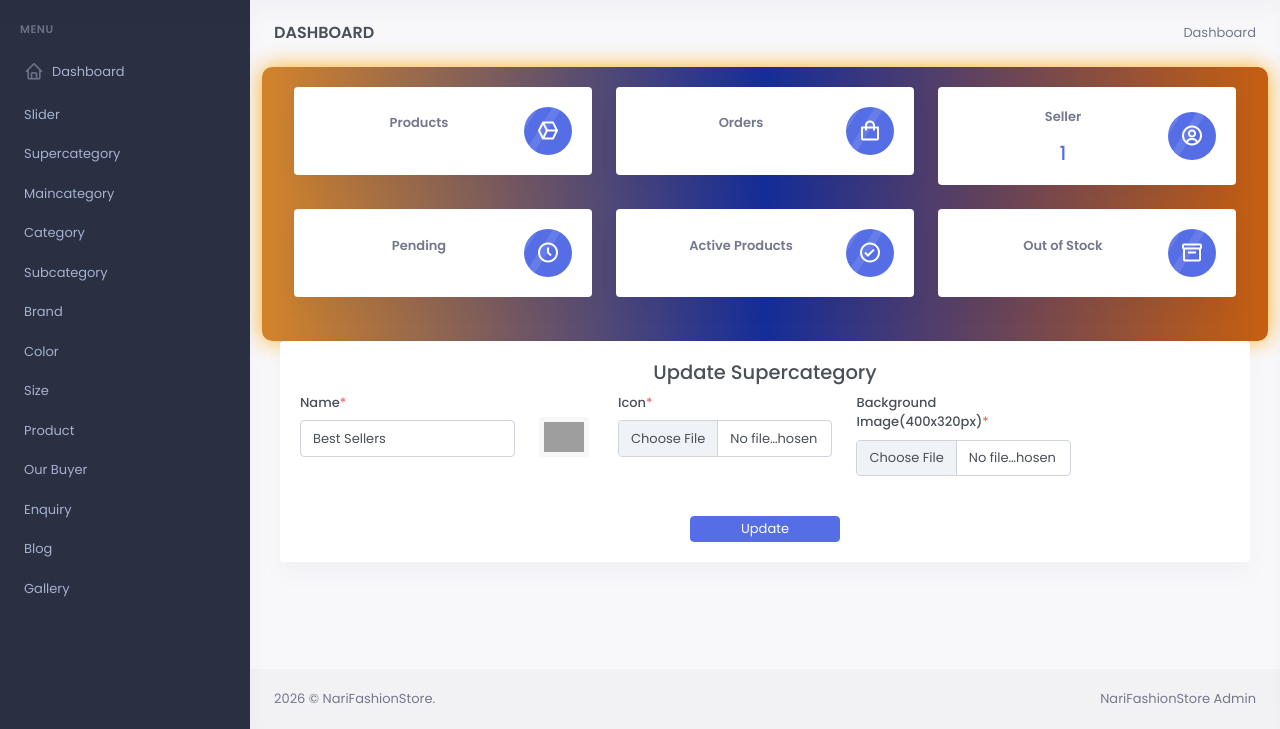
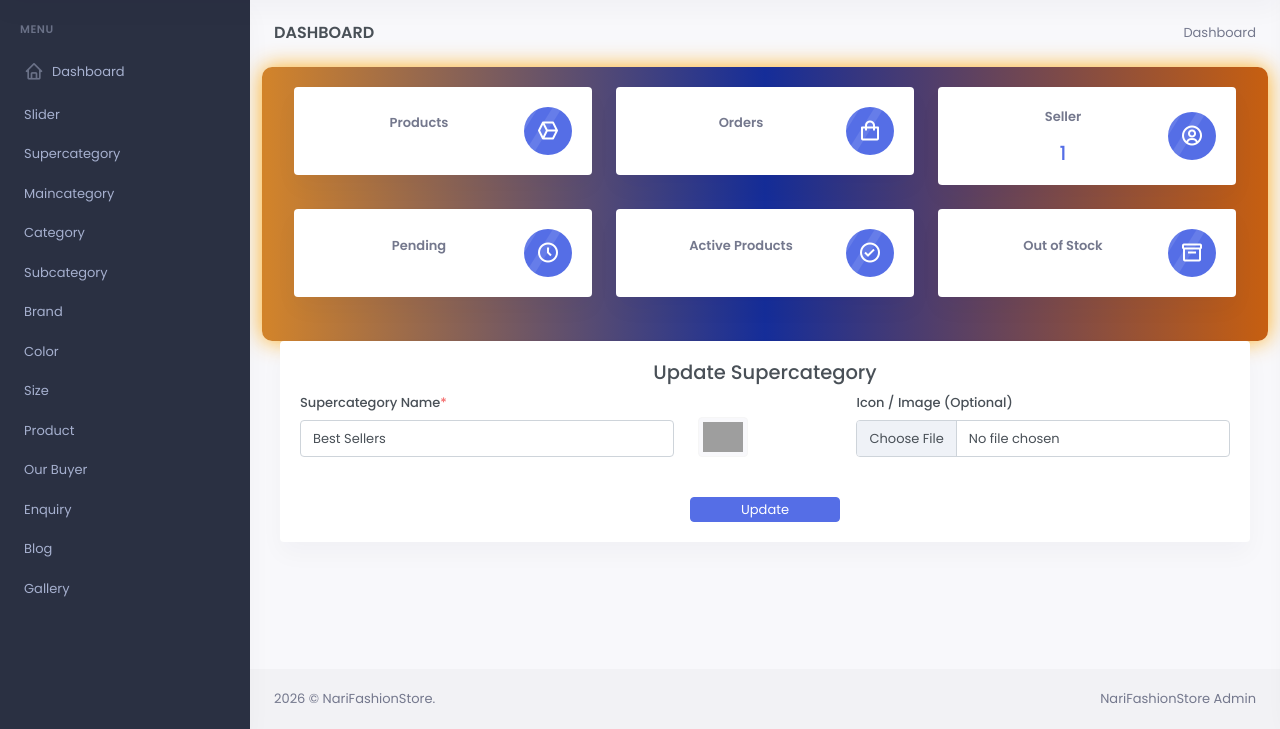
Before and after one commit to himanshuromegamart/indianstylehub, a Django app: page /update-supercategory/2/ in a window 1280 px wide. Shown: the part 71-800 px from the top of the page. Run offline with Django 5.2, Linux system fonts and the light colour scheme; a user stored in the database is signed in; data comes from the database, SQL or seed files in the repository; both versions use the stored data as it was after the commit; data that the repository does not hold is empty; some libraries are stand-ins or nearby versions; grey boxes are pictures that could not be loaded.

Commit message:
feat: Make frontend navbar supercategories fully dynamic from database and clean supercategory admin forms

```diff
--- a/mainApp/backend.py
+++ b/mainApp/backend.py
@@ -243,11 +243,10 @@ def add_supercategory(Request):
             m.slug=slugify(m.name)
             uploaded_image=Request.FILES.get('image')
             if uploaded_image:
-            # Call the image_store function to upload the image and get the URL
-               image_url = image_store("category", uploaded_image)
+                image_url = image_store("category", uploaded_image)
             else:
-                image_url = None
-            m.image=image_url
+                image_url = ''
+            m.image = image_url or ''
 
             m.save()
             return redirect('/supercategory')
@@ -276,12 +275,9 @@ def update_supercategory(Request,id):
             data.slug=slugify(data.name)
             uploaded_image=Request.FILES.get('image')
             if uploaded_image:
-            # Call the image_store function to upload the image and get the URL
-               image_url = image_store("category", uploaded_image)
-            else:
-                image_url = None
-            if(image_url):
-                data.image=image_url
+                image_url = image_store("category", uploaded_image)
+                if image_url:
+                    data.image=image_url
 
             data.save()
             return redirect('/supercategory')
--- a/mainApp/context_processors.py
+++ b/mainApp/context_processors.py
@@ -2,15 +2,18 @@ from .models import Supercategory, Maincategory, Category, Subcategory
 
 def navigation_context(request):
     """
-    Context processor to supply category hierarchy to all templates.
+    Context processor to supply category hierarchy to all templates dynamically.
     """
-    supercats = Supercategory.objects.filter(slug__in=['women', 'men', 'kids']).order_by('id')
-    if not supercats.exists():
-        supercats = Supercategory.objects.all()[:5]
+    all_sc = Supercategory.objects.all().order_by('id')
+    # Filter out old promotional offer tags if they have no maincategories
+    offer_slugs = {'new-arrivals', 'best-sellers', 'top-rated', 'brands-we-love', 'trending', 'the-re-imagined', 'sale'}
+    catalog_sc = [sc for sc in all_sc if sc.slug not in offer_slugs or sc.maincategories.exists()]
+    if not catalog_sc:
+        catalog_sc = list(all_sc)
 
     return {
-        'nav_supercategories': supercats,
-        'all_supercategories': Supercategory.objects.all(),
+        'nav_supercategories': catalog_sc,
+        'all_supercategories': all_sc,
         'all_maincategories': Maincategory.objects.select_related('supercategory').all(),
         'all_categories': Category.objects.select_related('maincategory').all(),
         'all_subcategories': Subcategory.objects.select_related('category').all(),
--- a/mainApp/templates/backend/update-supercategory.html
+++ b/mainApp/templates/backend/update-supercategory.html
@@ -37,52 +37,31 @@
                             <form method="post" enctype="multipart/form-data" onsubmit="return validateForm();">
                                 {% csrf_token %}
                                 <div class="row">
-                                    <div class="col-lg-3">
+                                    <div class="col-lg-5">
                                         <div class="mb-3">
-                                            <label class="form-label">Name<span class="text-danger">*</span></label>
+                                            <label class="form-label">Supercategory Name<span class="text-danger">*</span></label>
                                             <input type="text" id="name" class="form-control" placeholder="Enter Name" name="name" required value="{{ data.name }}">
                                         </div>
                                     </div>
                                     {% if data.image %}
-                                    <div class="col-lg-1 mt-4">
+                                    <div class="col-lg-2 mt-4">
                                         <div class="mb-3">
                                             <img
                                                 src="https://via.placeholder.com/50"
                                                 data-src="{{ data.image }}"
-                                                alt="Maincategory Image"
+                                                alt="Supercategory Image"
                                                 class="lazy-load img-thumbnail"
                                                 width="50"
                                                 height="50">
                                         </div>
                                     </div>
                                     {% endif %}
-                                    <div class="col-lg-3">
+                                    <div class="col-lg-5">
                                         <div class="mb-3">
-                                            <label class="form-label">Icon<span class="text-danger">*</span></label>
-                                            <input type="file" accept=".png,.jpg,.jpeg" class="form-control" name="image">
+                                            <label class="form-label">Icon / Image (Optional)</label>
+                                            <input type="file" accept=".png,.jpg,.jpeg,.webp" class="form-control" name="image">
                                         </div>
                                     </div>
-
-                                    {% if data.background_image %}
-                                    <div class="col-lg-1 mt-4">
-                                        <div class="mb-3">
-                                            <img
-                                                src="https://via.placeholder.com/50"
-                                                data-src="{{ data.background_image }}"
-                                                alt="Image"
-                                                class="lazy-load img-thumbnail"
-                                                width="50"
-                                                height="50">
-                                        </div>
-                                    </div>
-                                    {% endif %}
-                                    <div class="col-lg-3">
-                                        <div class="mb-3">
-                                            <label class="form-label">Background Image(400x320px)<span class="text-danger">*</span></label>
-                                            <input type="file" accept=".png,.jpg,.jpeg" class="form-control" name="image2">
-                                        </div>
-                                    </div>
-
                                 </div>
                                 <div class="text-center">
                                     <button type="submit" class="btn btn-primary text-center mt-4" style="padding:2px 50px;">Update</button>
--- a/mainApp/templates/front/index.html
+++ b/mainApp/templates/front/index.html
@@ -184,9 +184,9 @@
                             <nav class="ul-header-nav">
                                 <a href="/">Home</a>
                                 <a href="/all">Shop</a>
-                                <a href="/women/">Women</a>
-                                <a href="/men/">Men's</a>
-                                <a href="/kids/">Kids</a>
+                                {% for sc in nav_supercategories %}
+                                <a href="/{{ sc.slug }}/">{{ sc.name }}</a>
+                                {% endfor %}
                                 <a href="/blog">Blog</a>
 
                                 <div class="has-sub-menu has-mega-menu">
```
Also changed, not shown: mainApp/templates/backend/add-supercategory.html (+7 -15 lines), db.sqlite3.
